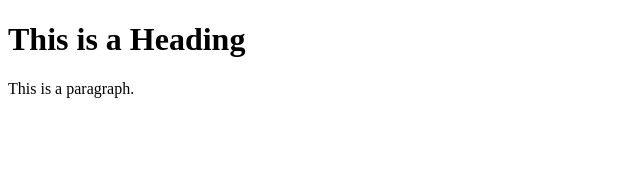
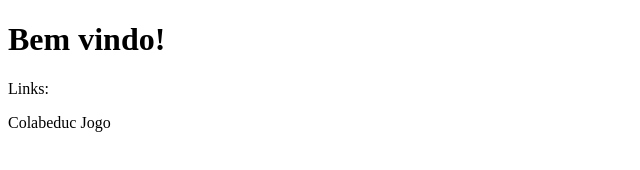
Before and after one commit to Thales90/thales90.github.io, a plain HTML site: page index.html in a window 1280 px wide. Shown: the whole page, without its empty margins (0-640 px from the left). Drawn offline with Linux system fonts and the light colour scheme.

Commit message:
Update index.html

```diff
--- a/index.html
+++ b/index.html
@@ -5,8 +5,10 @@
     </head>
     <body>
 
-        <h1>This is a Heading</h1>
-        <p>This is a paragraph.</p>
+        <h1>Bem vindo!</h1>
+        <p>Links:</p>
+        <a href-http://www.colabeduc.org/descricao/show/1167/>Colabeduc</a>
+        <a href-https://thales90.github.io/Viajando-pelo-Brasil/>Jogo</a>
 
     </body>
 </html>
```
